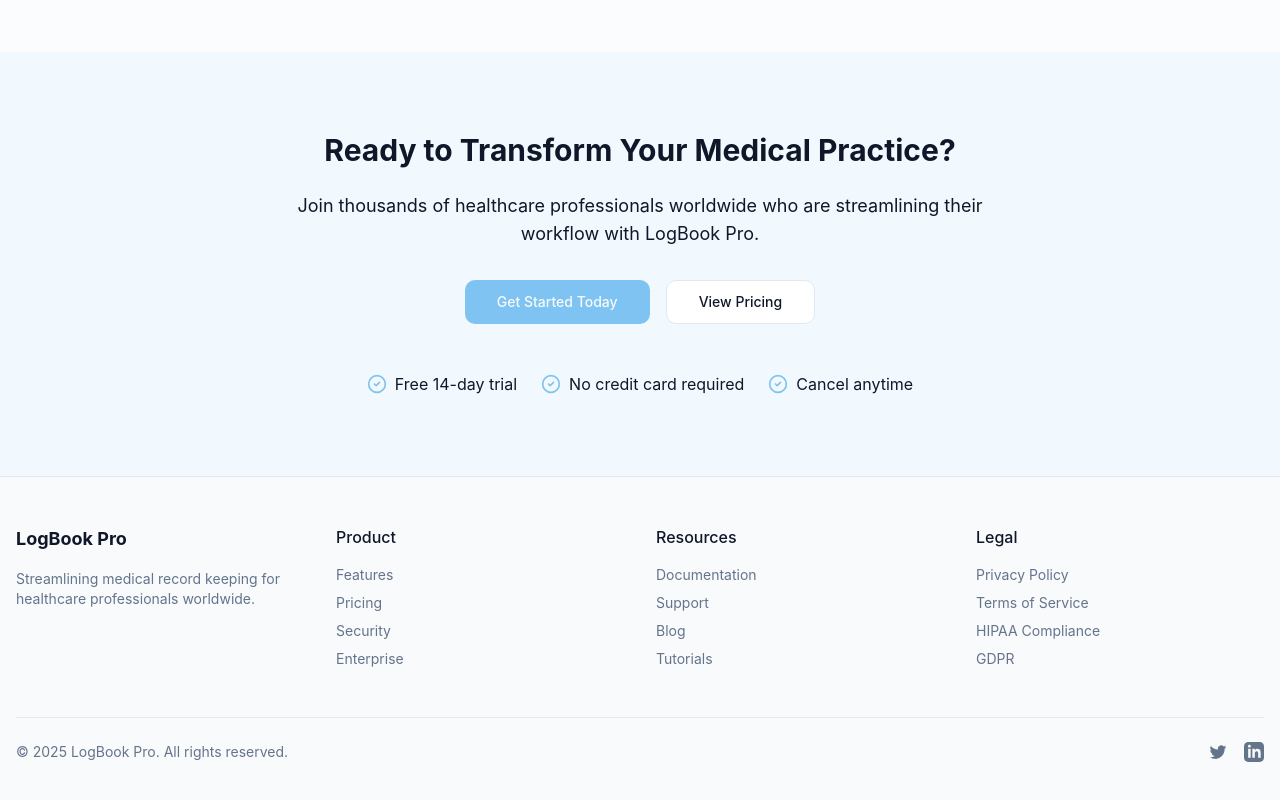
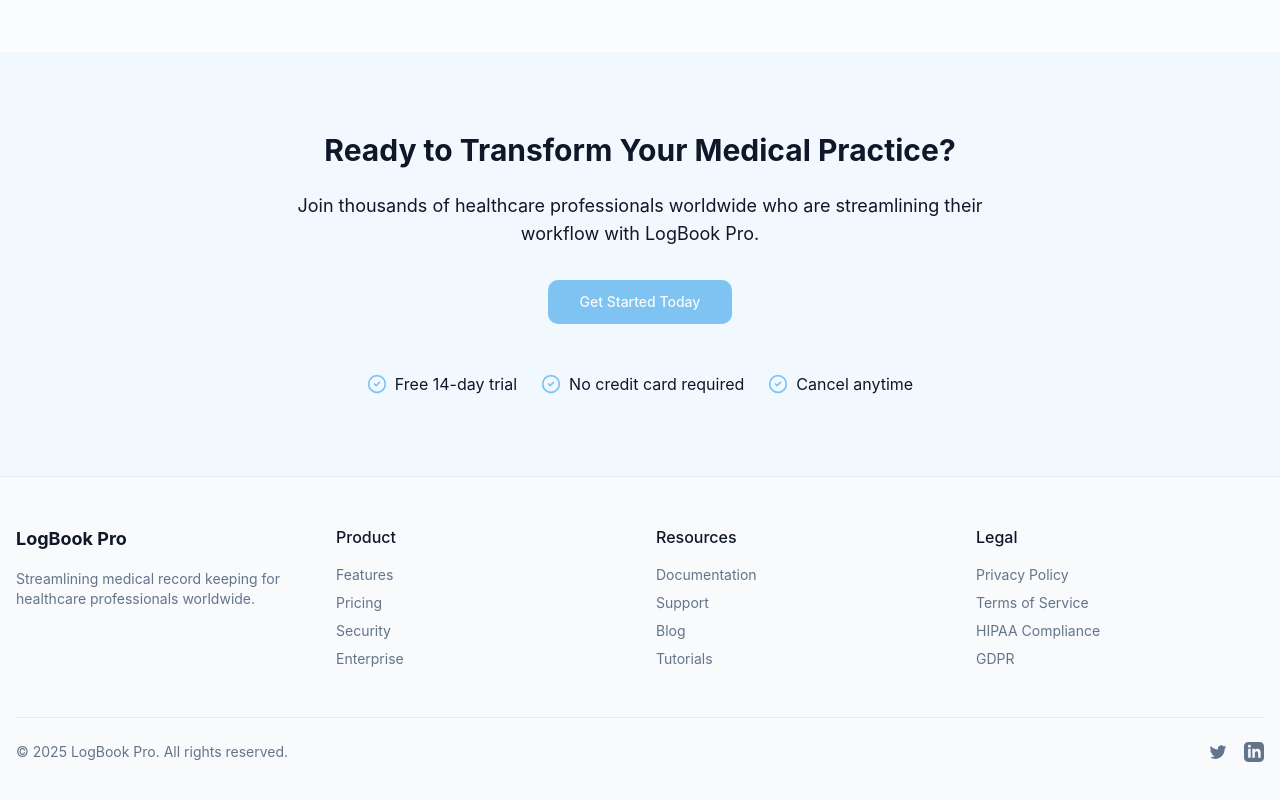
Before and after one commit to thegiantsquid/ivf-logbook-pro, a React (Vite) app: page / in a window 1280 px wide. Shown: the part 2347-3147 px from the top of the page. Built offline with nearby package versions, Linux system fonts and the light colour scheme; no server answers.

Commit message:
Visual edit in Lovable
Edited UI in Lovable

```diff
--- a/src/pages/LandingPage.tsx
+++ b/src/pages/LandingPage.tsx
@@ -312,7 +312,7 @@ const LandingPage = () => {
                 <Link to="/login">Get Started Today</Link>
               </Button>
               <Button size="lg" variant="outline" className="px-8" asChild>
-                <Link to="/subscribe">View Pricing</Link>
+
               </Button>
             </div>
             <div className="mt-12 flex flex-col md:flex-row items-center justify-center gap-6">
```
